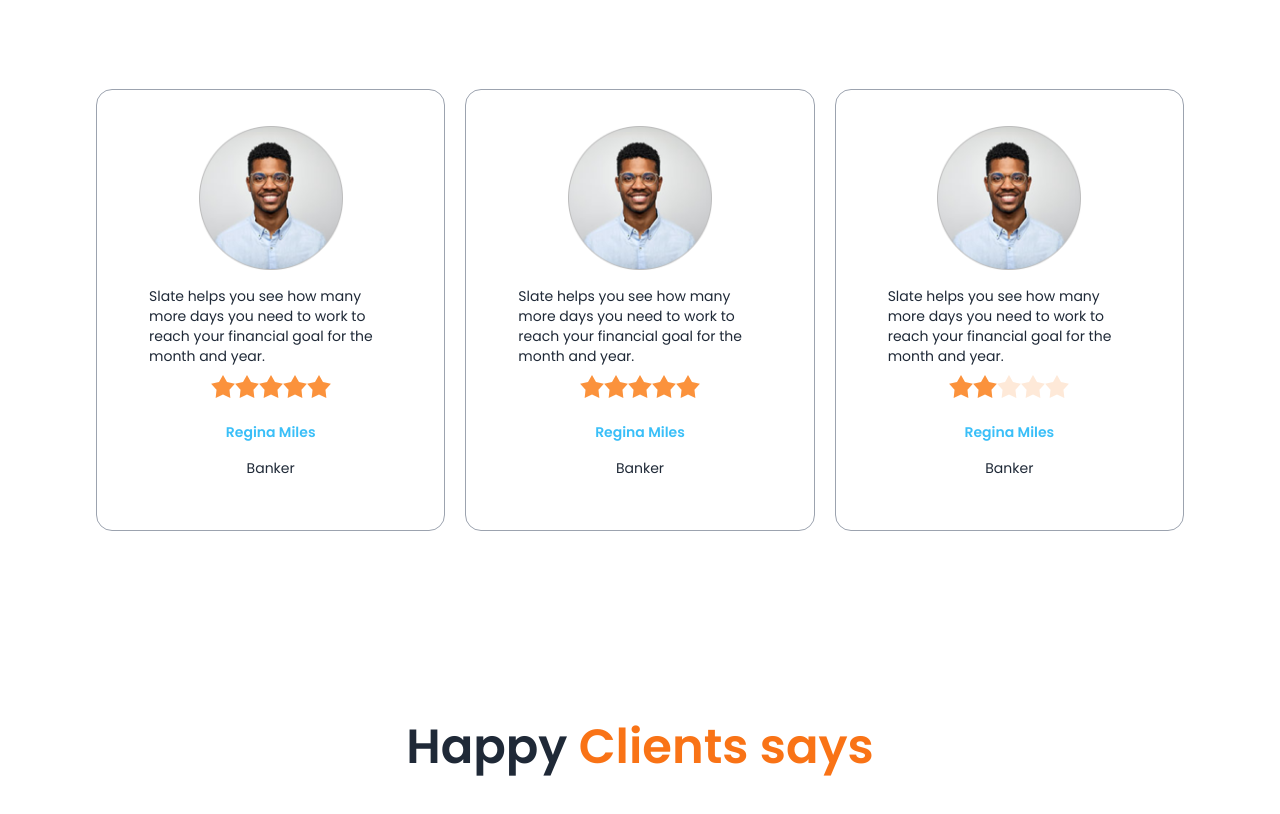
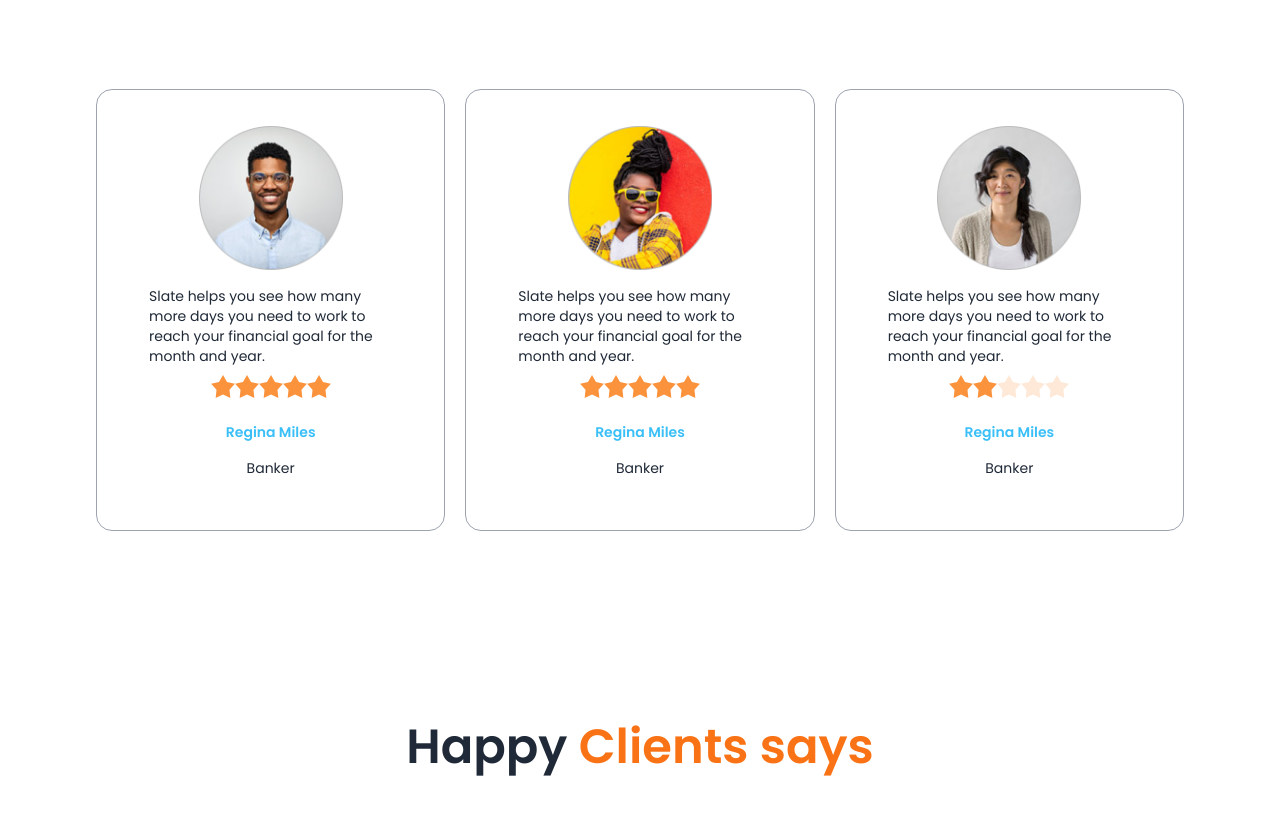
Before and after one commit to mdemon111/biker-zoon-website, a plain HTML site: page index.html in a window 1280 px wide. Shown: the part 1693-2507 px from the top of the page. Drawn offline with nearby package versions, Linux system fonts and the light colour scheme; files whose address does not match are found by name.

```diff
--- a/index.html
+++ b/index.html
@@ -236,7 +236,7 @@
                       </div>
                       <!-- first review -->
                       <div class="card card-compact bg-base-100 p-9 border border-gray-400">
-                        <figure><img class="w-36" src="./images/others/user-1.png" alt="Shoes" /></figure>
+                        <figure><img class="w-36" src="./images/others/user-3.png" alt="Shoes" /></figure>
                         <div class="card-body">
                           <p>Slate helps you see how
                             many more days you need
@@ -257,7 +257,7 @@
                       </div>
                       <!-- first review -->
                       <div class="card card-compact bg-base-100 p-9 border border-gray-400">
-                        <figure><img class="w-36" src="./images/others/user-1.png" alt="Shoes" /></figure>
+                        <figure><img class="w-36" src="./images/others/user-2.png" alt="Shoes" /></figure>
                         <div class="card-body">
                           <p>Slate helps you see how
                             many more days you need
```
